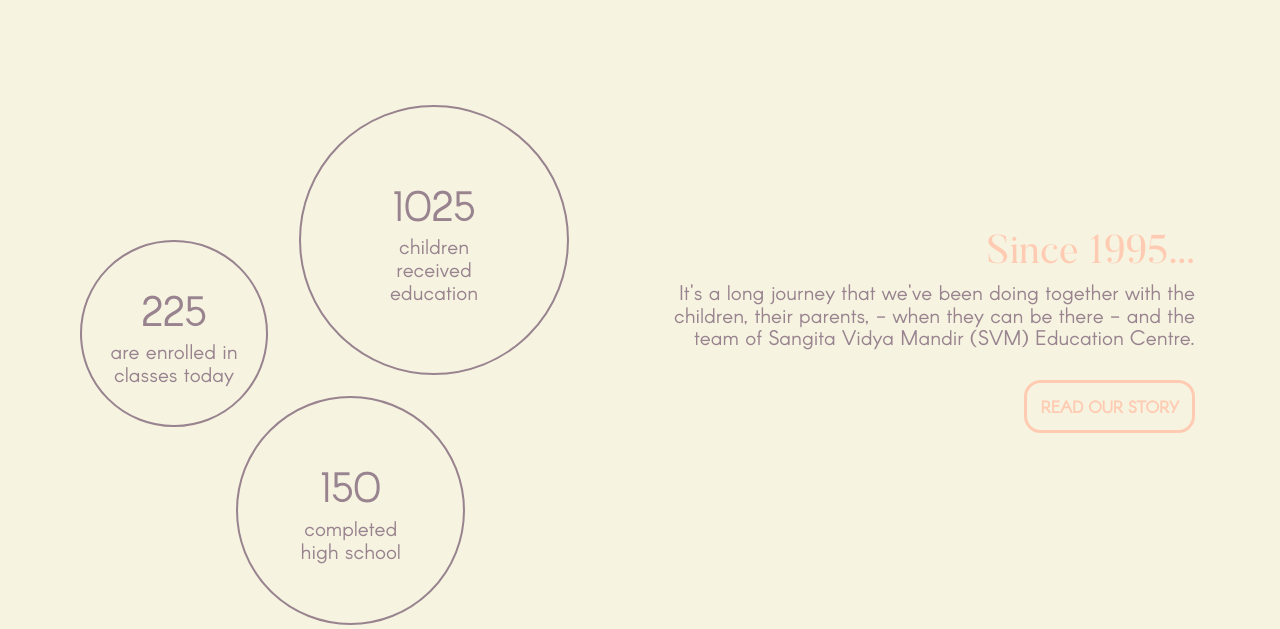
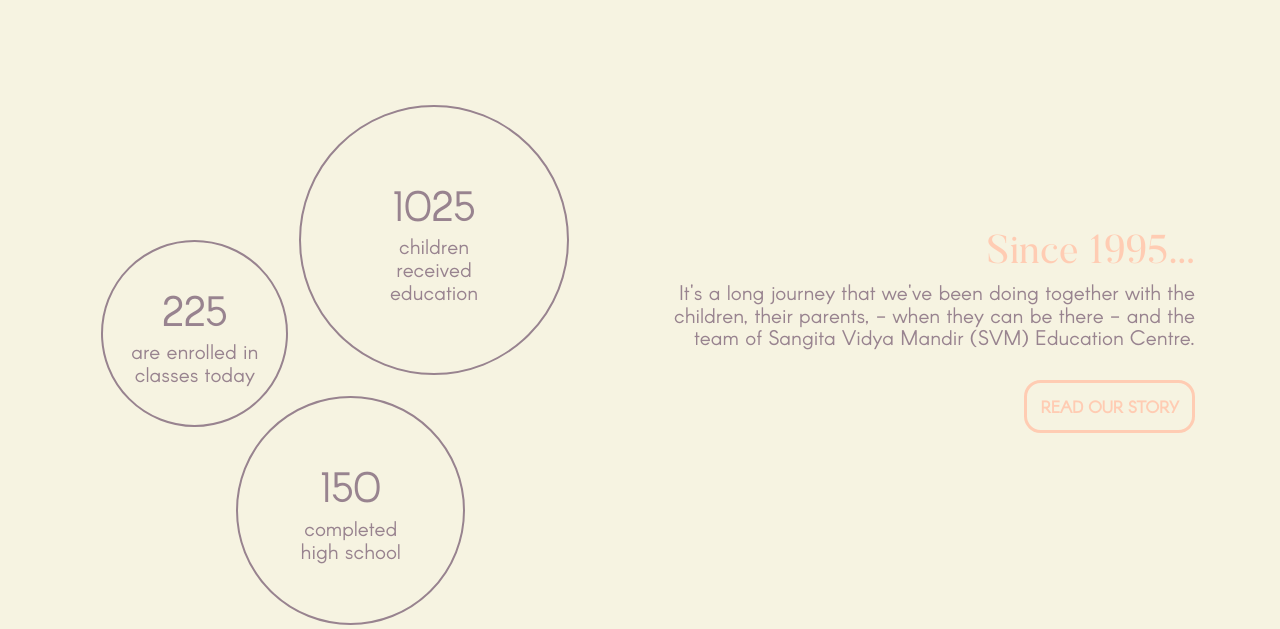
Before and after one commit to edelangh/jivan_foundation, a PHP site: page / in a window 1280 px wide. Shown: the part 3979-4608 px from the top of the page. Run offline with PHP 8.4, Linux system fonts and the light colour scheme; data that the repository does not hold is empty; some libraries are stand-ins or nearby versions.

Commit message:
Fix circle padding

```diff
--- a/assets/css/global.css
+++ b/assets/css/global.css
@@ -643,7 +643,7 @@ li.partner {
     }
 
     .circle-bo-3 {
-        left: 0.5em;
+        left: 1.5em;
         top: 6.5em;
     }
 
```
